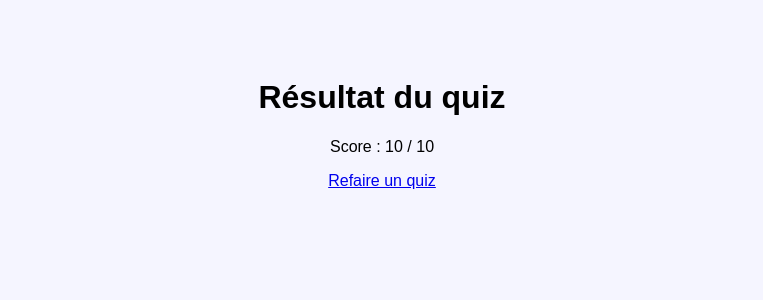
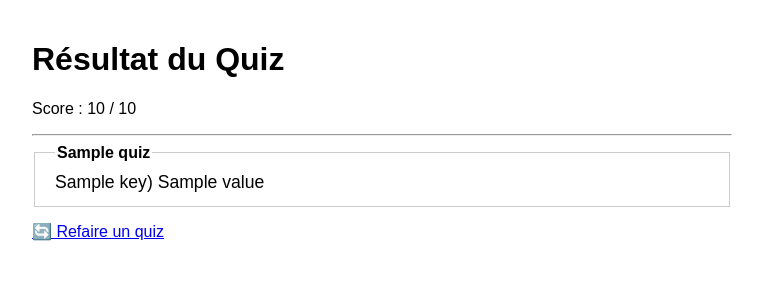
Before and after one commit to ysr-ysr/Ai-Powered-Quiz, a Flask app: template templates/result.html in a window 1280 px wide. Shown: the top 300 px of the page, without its empty margins (258-1021 px from the left). Run offline with Flask 3, Linux system fonts and the light colour scheme; the template is opened without the code that fills it: most values are stand-ins (such as "Sample title", 1, 10 or a date in 2020).

Commit message:
Update result page

```diff
--- a/app.py
+++ b/app.py
@@ -93,13 +93,14 @@ def index():
 
 @app.route("/result", methods=["POST"])
 def result():
-    quiz = session.get("quiz", [])  # questions stockées
+    quiz = session.get("quiz", [])
+    user_answers = {}
     score = 0
 
     for i, q in enumerate(quiz):
-        user_answer = request.form.get(f"q{i}")  # ex: q0, q1, q2
-
-        if user_answer == q["correct"]:
+        ans = request.form.get(f"q{i}")
+        user_answers[f"q{i}"] = ans
+        if ans == q["correct"]:
             score += 1
 
     total = len(quiz)
@@ -109,8 +110,9 @@ def result():
         score=score,
         total=total,
         quiz=quiz,
-        user_answers=request.form
+        user_answers=user_answers
     )
+
 
 
 
--- a/static/style.css
+++ b/static/style.css
@@ -16,3 +16,8 @@ button {
   display: none;
   margin-top: 20px;
 }
+
+label {
+    font-size: 1.1em;
+    margin-bottom: 3px;
+  }
--- a/templates/result.html
+++ b/templates/result.html
@@ -1,17 +1,66 @@
 <!DOCTYPE html>
 <html>
-  <head>
-    <link
-      rel="stylesheet"
-      href="{{ url_for('static', filename='style.css') }}"
-    />
-    <title>Résultat Quiz</title>
-  </head>
-  <body>
-    <h1>Résultat du quiz</h1>
+<head>
+  <meta charset="UTF-8">
+  <title>Résultat du Quiz</title>
+  <style>
+    body {
+      font-family: Arial, sans-serif;
+      max-width: 700px;
+      margin: auto;
+      padding: 20px;
+    }
+    fieldset {
+      border: 1px solid #ccc;
+      padding: 10px 20px;
+      margin-bottom: 15px;
+    }
+    legend {
+      font-weight: bold;
+    }
+    label {
+      font-size: 1.1em;
+      margin-bottom: 3px;
+      display: block;
+    }
+    .correct {
+      color: green;
+      font-weight: bold;
+    }
+    .wrong {
+      color: red;
+    }
+  </style>
+</head>
+<body>
+  <h1>Résultat du Quiz</h1>
+  <p>Score : {{ score }} / {{ total }}</p>
+  <hr>
 
-    <p>Score : {{ score }} / {{ total }}</p>
+  {% for q in quiz %}
+    {% set i = loop.index0 %}
+    <fieldset>
+      <legend>{{ q.question }}</legend>
 
-    <a href="/">Refaire un quiz</a>
-  </body>
+      {% for key, value in q.choices.items() %}
+        {% set user_ans = user_answers['q' ~ i] %}
+        {% if key == q.correct %}
+          <label class="correct">
+            {{ key }}) {{ value }} ✅
+          </label>
+        {% elif key == user_ans and key != q.correct %}
+          <label class="wrong">
+            {{ key }}) {{ value }} ❌
+          </label>
+        {% else %}
+          <label>
+            {{ key }}) {{ value }}
+          </label>
+        {% endif %}
+      {% endfor %}
+    </fieldset>
+  {% endfor %}
+
+  <a href="/">🔄 Refaire un quiz</a>
+</body>
 </html>
```
